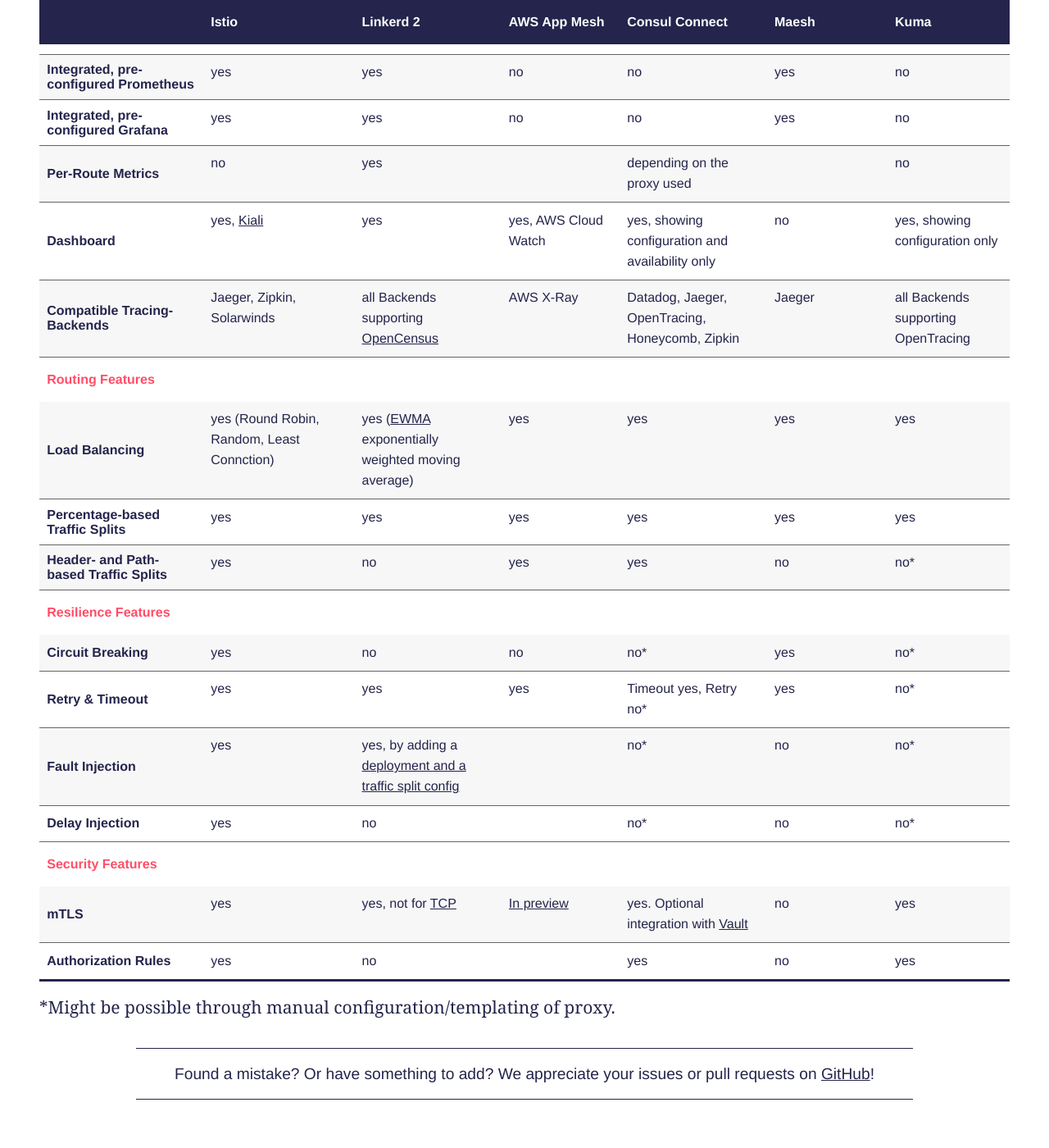
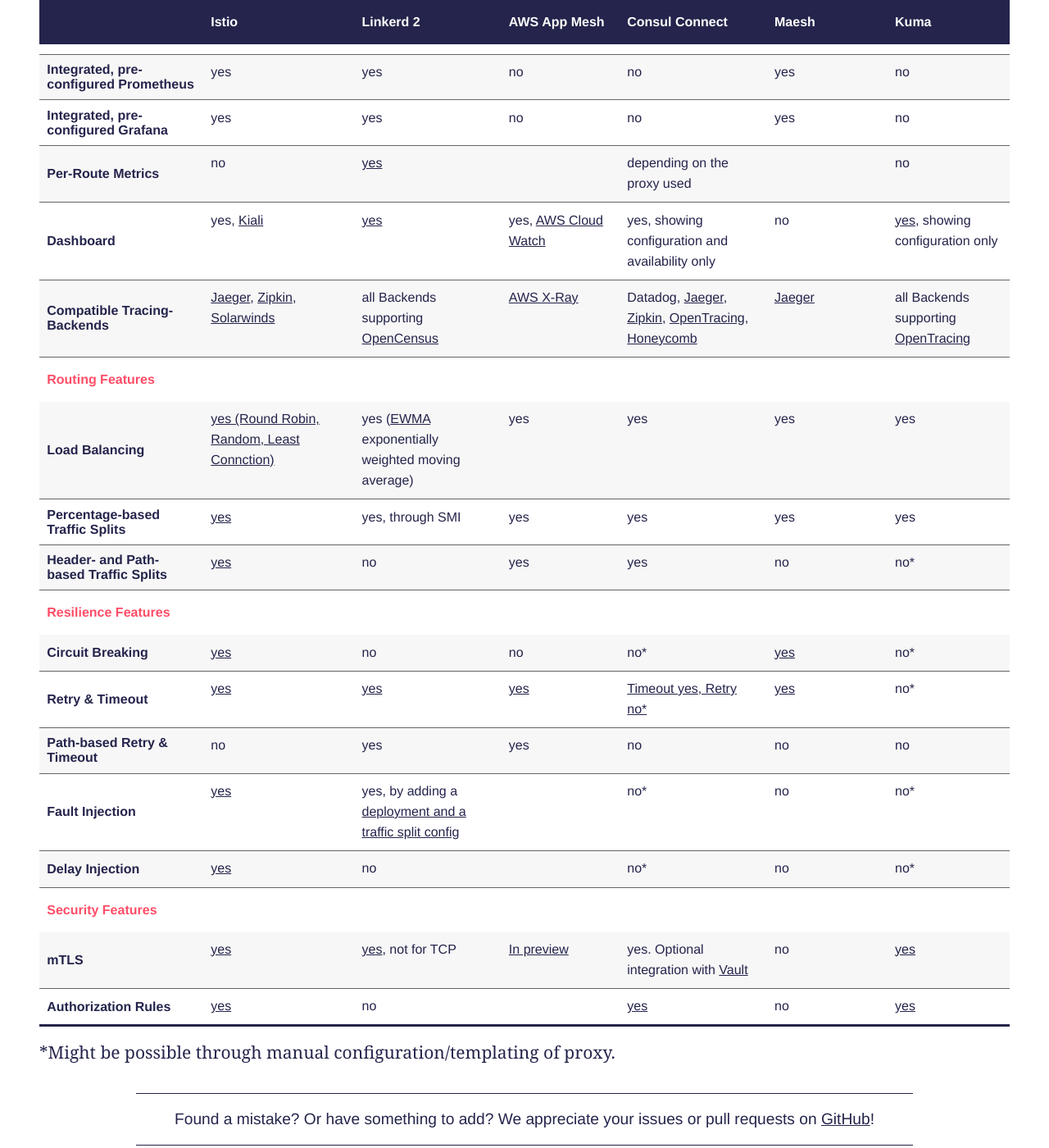
Before and after one commit to servicemesh-es/servicemesh.es, a Jekyll site: the page built from index.md, in a window 1280 px wide and 1400 px high, scrolled down 5681 px. Shown: the whole window at 82% size. Built offline with Jekyll 4.4.1, drawn with Linux system fonts in a browser that asks for light colours; some web fonts are replaced.

Commit message:
added Links to docs and path-based retry/timeout feature

```diff
--- a/_includes/comparison.html
+++ b/_includes/comparison.html
@@ -216,7 +216,7 @@
     <tbody>
       <tr>
         <th scope="row">Access Log Generation	</th>
-        <td>yes</td>
+        <td><a href="https://istio.io/docs/tasks/observability/logs/collecting-logs/" target="_blank">yes</a></td>
         <td>no (<a href="https://linkerd.io/2/reference/cli/tap/" target="_blank">tap-Feature</a> instead)</td>
         <td>yes</td>
         <td>yes</td>
@@ -253,7 +253,7 @@
       <tr>
         <th scope="row">Per-Route Metrics</th>
         <td>no</td>
-        <td>yes</td>
+        <td><a href="https://linkerd.io/2/tasks/getting-per-route-metrics/" target="_blank">yes</a></td>
         <td></td>
         <td>depending on the proxy used</td>
         <td></td>
@@ -262,20 +262,20 @@
       <tr>
         <th scope="row">Dashboard</th>
         <td>yes, <a href="https://www.kiali.io" target="_blank">Kiali</a></td>
-        <td>yes</td>
-        <td>yes, AWS Cloud Watch</td>
+        <td><a href="https://linkerd.io/2/features/dashboard/" target="_blank">yes</a></td>
+        <td>yes, <a href="http://aws.amazon.com/cloudwatch/" target="_blank">AWS Cloud Watch</a></td>
         <td>yes, showing configuration and availability only</td>
         <td>no</td>
-        <td>yes, showing configuration only</td>
+        <td><a href="https://kuma.io/docs/latest/documentation/#gui" target="_blank">yes</a>, showing configuration only</td>
       </tr>
       <tr>
         <th scope="row">Compatible Tracing-Backends</th>
-        <td>Jaeger, Zipkin, Solarwinds</td>
+        <td><a href="https://www.jaegertracing.io" target="_blank">Jaeger</a>, <a href="https://zipkin.io" target="_blank">Zipkin</a>, <a href="http://www.solarwinds.com" target="_blank">Solarwinds</a></td>
         <td>all Backends supporting <a href="https://opencensus.io/service/exporters" target="_blank">OpenCensus</a></td>
-        <td>AWS X-Ray</td>
-        <td>Datadog, Jaeger, OpenTracing, Honeycomb, Zipkin</td>
-        <td>Jaeger</td>
-        <td>all Backends supporting OpenTracing</td>
+        <td><a href="http://aws.amazon.com/xray/" target="_blank">AWS X-Ray</a></td>
+        <td>Datadog, <a href="https://www.jaegertracing.io" target="_blank">Jaeger</a>, <a href="https://zipkin.io" target="_blank">Zipkin</a>, <a href="https://opentracing.io" target="_blank">OpenTracing</a>, <a href="https://www.honeycomb.io" target="_blank">Honeycomb</a></td>
+        <td><a href="https://www.jaegertracing.io" target="_blank">Jaeger</a></td>
+        <td>all Backends supporting <a href="https://opentracing.io" target="_blank">OpenTracing</a></td>
       </tr>
     </tbody>
     <thead style="background-color: white; color: #ff4d67">
@@ -286,7 +286,7 @@
     <tbody>
       <tr>
         <th scope="row">Load Balancing</th>
-        <td>yes (Round Robin, Random, Least Connction)</td>
+        <td><a href="https://istio.io/docs/concepts/traffic-management/#load-balancing-options" target="_blank">yes (Round Robin, Random, Least Connction)</a></td>
         <td>yes (<a href="https://linkerd.io/2/features/load-balancing/" target="_blank">EWMA</a> exponentially weighted moving average)</td>
         <td>yes</td>
         <td>yes</td>
@@ -295,8 +295,8 @@
       </tr>
       <tr>
         <th scope="row">Percentage-based Traffic Splits</th>
-        <td>yes</td>
-        <td>yes</td>
+        <td><a href="https://istio.io/docs/tasks/traffic-management/traffic-shifting/#apply-weight-based-routing" target="_blank">yes</a></td>
+        <td>yes, through SMI</td>
         <td>yes</td>
         <td>yes</td>
         <td>yes</td>
@@ -304,7 +304,7 @@
       </tr>
       <tr>
         <th scope="row">Header- and Path-based Traffic Splits</th>
-        <td>yes</td>
+        <td><a href="https://istio.io/docs/tasks/traffic-management/request-routing/" target="_blank">yes</a></td>
         <td>no</td>
         <td>yes</td>
         <td>yes</td>
@@ -320,25 +320,34 @@
     <tbody>
       <tr>
         <th scope="row">Circuit Breaking</th>
-        <td>yes</td>
+        <td><a href="https://istio.io/docs/concepts/traffic-management/#circuit-breakers" target="_blank">yes</a></td>
         <td>no</td>
         <td>no</td>
         <td>no*</td>
-        <td>yes</td>
+        <td><a href="https://docs.mae.sh/configuration/#circuit-breaker" target="_blank">yes</a></td>
         <td>no*</td>
       </tr>
       <tr>
         <th scope="row">Retry & Timeout</th>
-        <td>yes</td>
-        <td>yes</td>
-        <td>yes</td>
-        <td>Timeout yes, Retry no*</td>
-        <td>yes</td>
+        <td><a href="https://istio.io/docs/concepts/traffic-management/#timeouts" target="_blank">yes</a></td>
+        <td><a href="https://linkerd.io/2/features/retries-and-timeouts/" target="_blank">yes</a></td>
+        <td><a href="https://docs.aws.amazon.com/app-mesh/latest/userguide/routes.html"target="_blank">yes</a></td>
+        <td><a href="https://www.consul.io/docs/connect/proxies/built-in.html" target="_blank">Timeout yes, Retry no*</a></td>
+        <td><a href="https://docs.mae.sh/configuration/" target="_blank">yes</a></td>
         <td>no*</td>
       </tr>
       <tr>
+        <th scope="row">Path-based Retry & Timeout</th>
+        <td>no</td>
+        <td>yes</td>
+        <td>yes</td>
+        <td>no</td>
+        <td>no</td>
+        <td>no</td>
+      </tr>
+      <tr>
         <th scope="row">Fault Injection</th>
-        <td>yes</td>
+        <td><a href="https://istio.io/docs/tasks/traffic-management/fault-injection/#injecting-an-http-abort-fault" target="_blank">yes</a></td>
         <td>yes, by adding a <a href="https://linkerd.io/2/tasks/fault-injection/" target="_blank">deployment and a traffic split config</a></td>
         <td></td>
         <td>no*</td>
@@ -347,7 +356,7 @@
       </tr>
       <tr>
         <th scope="row">Delay Injection</th>
-        <td>yes</td>
+        <td><a href="https://istio.io/docs/tasks/traffic-management/fault-injection/#injecting-an-http-delay-fault" target="_blank">yes</a></td>
         <td>no</td>
         <td></td>
         <td>no*</td>
@@ -363,21 +372,21 @@
     <tbody>
       <tr>
         <th scope="row">mTLS</th>
-        <td>yes</td>
-        <td>yes, not for <a href="https://linkerd.io/2/features/automatic-mtls" target="_blank">TCP</a></td>
+        <td><a href="https://istio.io/docs/concepts/security/#mutual-tls-authentication" target="_blank">yes</a></td>
+        <td><a href="https://linkerd.io/2/features/automatic-mtls" target="_blank">yes</a>, not for TCP</td>
         <td><a href="https://docs.aws.amazon.com/app-mesh/latest/userguide/virtual-node-tls.html" target="_blank">In preview</a></td>
         <td>yes. Optional integration with <a href="https://www.vaultproject.io" target="_blank">Vault</a></td>
         <td>no</td>
-        <td>yes</td>
+        <td><a href="https://kuma.io/docs/latest/documentation/#mtls" target="_blank">yes</a></td>
       </tr>
       <tr>
         <th scope="row">Authorization Rules</th>
-        <td>yes</td>
+        <td><a href="https://istio.io/docs/concepts/security/#authorization" target="_blank">yes</a></td>
         <td>no</td>
         <td></td>
-        <td>yes</td>
+        <td><a href="https://www.consul.io/docs/connect/intentions.html" target="_blank">yes</a></td>
         <td>no</td>
-        <td>yes</td>
+        <td><a href="https://kuma.io/docs/0.3.1/policies/#traffic-permissions" target="_blank">yes</a></td>
       </tr>
     </tbody>
   </table>
```
